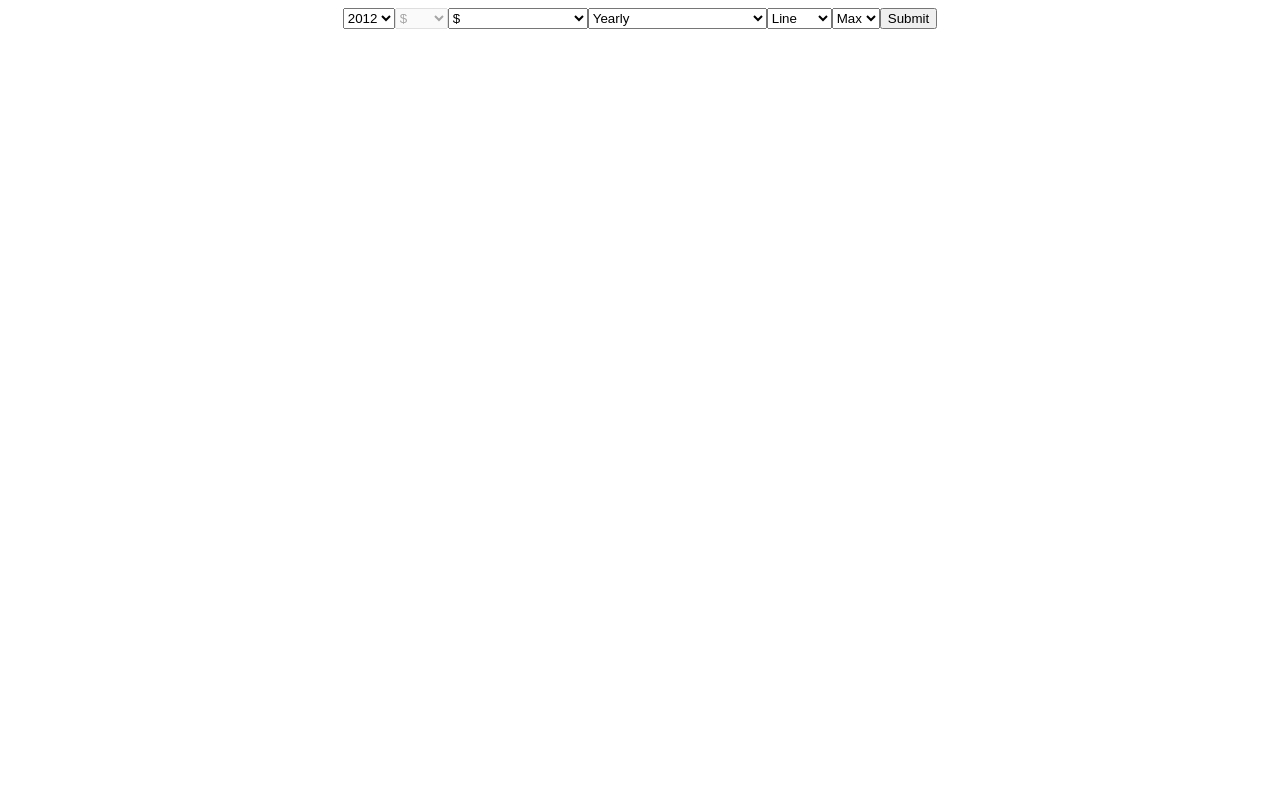
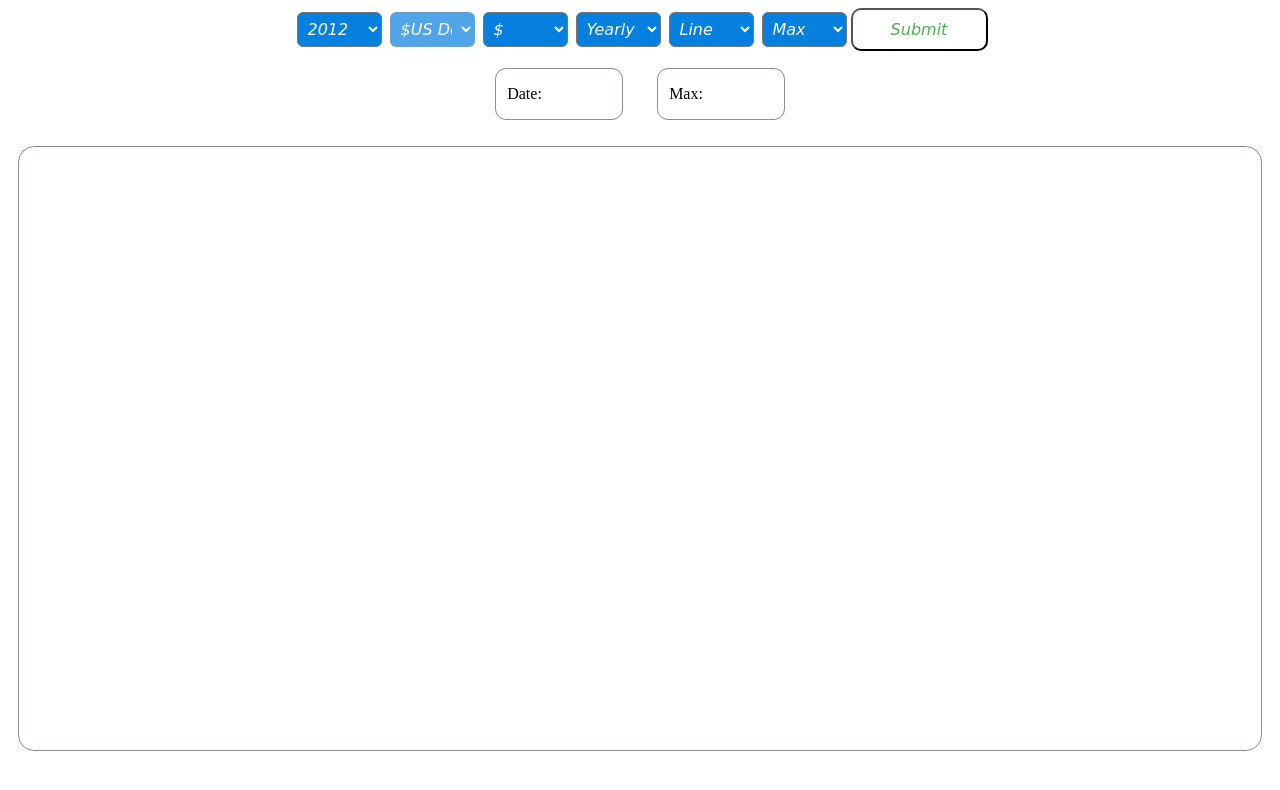
Before and after one commit to Davy-07/Currency-Exchange, a plain HTML site: page client/ntc.html in a window 1280 px wide. Both pictures are taken after a click on the input "Submit". Drawn offline with nearby package versions, Linux system fonts and the light colour scheme; no server answers.

Commit message:
Modified some files

```diff
--- a/client/ntc.css
+++ b/client/ntc.css
@@ -1,5 +1,49 @@
-#formDiv{
+#formDiv,#valueContainer{
     display: flex;
     flex-direction: row;
     justify-content: center;
 }
+#canvasContainer{
+    display: flex;
+    padding: 2vw;
+    height: 69vh;
+    border: 1px solid #8b8ba3;
+    margin: 10px;
+    border-radius: 16px;
+    justify-content: center;
+}
+#dataContainer, #paraContainer{
+    margin: 1.3vw;
+    width: 4vw;
+    border: 1px solid #8b8ba3;
+    border-radius: 11px;
+    padding-right: 5vw;
+    padding-left: 0.9vw;
+}
+select{
+    padding: 6px;
+    margin: 4px;
+    font-size: medium;
+    font-style: italic;
+    border-radius: 6px;
+    background-color: #0680DE;
+    color: white;
+    font-family: cursive;
+    width: 85px;
+}
+.submitButton{
+    width: 137px;
+    padding: 0 !important;
+    color: #4caf50;
+    background-color: white;
+    height: 43px;
+    border-radius: 10px;
+    font-family: cursive;
+    font-size: medium;
+    font-style: italic;
+}
+.submitButton:hover{
+    cursor: pointer;
+    background-color: #c4fffd;
+
+}
--- a/client/ntc.html
+++ b/client/ntc.html
@@ -27,7 +27,7 @@
             <option value="2022">2022</option>
           </select>
           <select name="Currency1" disabled="true">
-            <option value="Dollar" selected>$</option>
+            <option value="Dollar" selected>$US Dollar</option>
             <option value="Rupee">INR</option>
             <option value="Chinese_yuan">Yuan</option>
           </select>
@@ -95,26 +95,25 @@
 
           <select name="chart">
             <option value="line" selected>Line</option>
-            <option value="scatter">Scatter</option>
           </select>
           <select name="values">
             <option value="Max" selected>Max</option>
             <option value="Min">Min</option>
           </select>
-          <input type="submit" value="Submit" />
+          <input type="submit" value="Submit" class="submitButton"/>
         </form>
-        <div id="canvasContaienr">
 
-            <canvas id="myChart" style="width:100%;max-width:1000px"></canvas>
-        </div>
-        <div id="valueContainer">
-          <div>
-              <p id="datePara"></p>
+            <div id="valueContainer">
+              <div id="dataContainer">
+                  <p id="datePara">Date:</p>
+              </div>
+              <div id="paraContainer">
+                  <p id="maxPara">Max:</p>
+              </div>
           </div>
-          <div>
-              <p id="maxPara"></p>
+          <div id="canvasContainer">
+
           </div>
-      </div>
     </div>
   </body>
 </html>
--- a/client/ntc.js
+++ b/client/ntc.js
@@ -1,67 +1,106 @@
 window.onload=function(){
+
+    // Get form element
     const form=document.getElementById("formDiv");
     form.onsubmit=async (e)=>{
         e.preventDefault();
+
         let url=new URL(`http://localhost:3000/api/v1/exchange/${e.target.Type.value}?year=${e.target.YearDropDown.value}&fcurrency=${e.target.Currency1.value}&exchange=${e.target.Currency2.value}`)
         let curr=e.target.Currency2.value;
+        // let url="./devanshu.json"
+        //hit url to fetch date from backend
         await fetch(url)
         .then(async (response)=>{
             let res=await response.json();
             res=(res.result);
             var xaxis=[]
             var yaxis=[]
+
+            //convert object to list for chart
             for (const [key, value] of Object.entries(res)) {
-                xaxis.push(value[curr]);
-                yaxis.push(value.Date);
+                yaxis.push(value[curr]);
+                console.log("Datetete->"+value.Date)
+                var date=value.Date.split(" ",3)
+                xaxis.push(date);
             }
-            createChart(xaxis,yaxis,e.target.chart.value)
+
+            //call function to create chart
+            createChart(yaxis,xaxis,e.target.chart.value,e.target.YearDropDown.value)
         })
         .catch(err=>{
             console.log("error->"+err)
         })
+
+        var type="min";
         var para=e.target.Currency2.value;
-        if(e.target.values.value=="Max") para='-'+para;
-        url=new URL(`http://localhost:3000/api/v1/exchange/${e.target.Type.value}/min_max?&fcurrency=${e.target.Currency1.value}&exchange=${e.target.Currency2.value}&sort=${para}`)
+        if(e.target.values.value=="Max") {
+            type="max"
+            para='-'+para;
+        }
+
+        //hit url to get maximum/minimum value from database
+        url=new URL(`http://localhost:3000/api/v1/exchange/${e.target.Type.value}/min_max?&year=${e.target.YearDropDown.value}&exchange=${e.target.Currency2.value}&sort=${para}`)
         console.log(url)
         fetch(url)
         .then(async (response)=>{
             res=await response.json();
             res=(res.result);
             console.log(res[0][curr],res[0].Date)
-            updateWidget(res[0][curr],res[0].Date)
+
+            //call function to update values
+            console.log(e.target.Type.value)
+            updateWidget(res[0][curr],res[0].Date,e.target.Type.value,type)
         })
 
 
 
     }
-    function createChart(xAxis,yAxis,typeChart){
-        let container=document.getElementById("canvasContaienr")
+    function createChart(yAxis,xAxis,typeChart,year){
+
+        //creating new chart everytime the function is called
+        let container=document.getElementById("canvasContainer")
         let chartDocument=document.getElementById("myChart");
         if(chartDocument!=undefined){
             chartDocument.remove();
         }
+
+
         chartDocument=document.createElement("canvas")
         chartDocument.id="myChart"
-        chartDocument.style.maxWidth="1000px"
+        chartDocument.style.maxWidth="50em"
         chartDocument.style.width="100%"
+
+        //describing type of chart
         new Chart(chartDocument, {
             type: typeChart,
             data: {
-              labels: yAxis,
+              labels: xAxis,
               datasets: [{
-                backgroundColor: "#6297cc",
-                borderColor: "rgba(0,0,0,0.1)",
-                data: xAxis
+                label:year,
+                fill:false,
+                backgroundColor: "#77d879",
+                borderColor: "rgb(75, 192, 192)",
+                data: yAxis
               }]
             },
           });
         container.appendChild(chartDocument)
     }
-    function updateWidget(max,date){
+
+
+    function updateWidget(max,date,type,type2){
+
+        //updating values of predefined elements in our DOM
         let datepara=document.getElementById("datePara");
         let maxPara=document.getElementById("maxPara");
-        datepara.innerHTML="Date:"+date;
-        maxPara.innerHTML="Max:"+max;
+        if(type!="Yearly"){
+            var ref=date.split(" ",3)
+            datepara.innerHTML="Date:"+ref;
+        }else{
+            datepara.innerHTML="Date:"+date;
+        }
+        if(type2=="min") maxPara.innerHTML="Min:"+max
+        else maxPara.innerHTML="Max:"+max;
     }
 
 }
```
